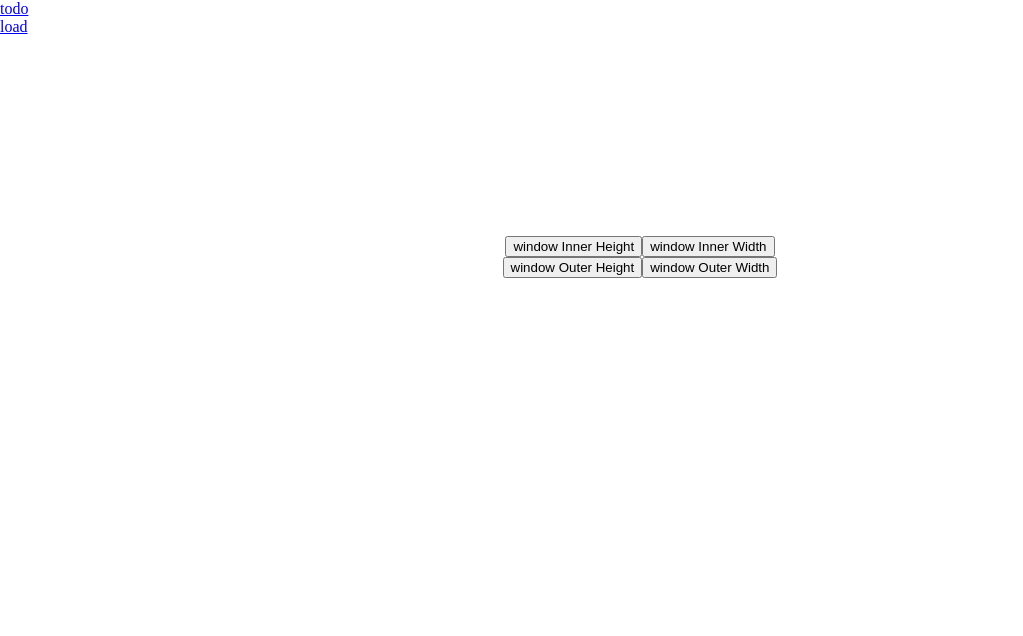
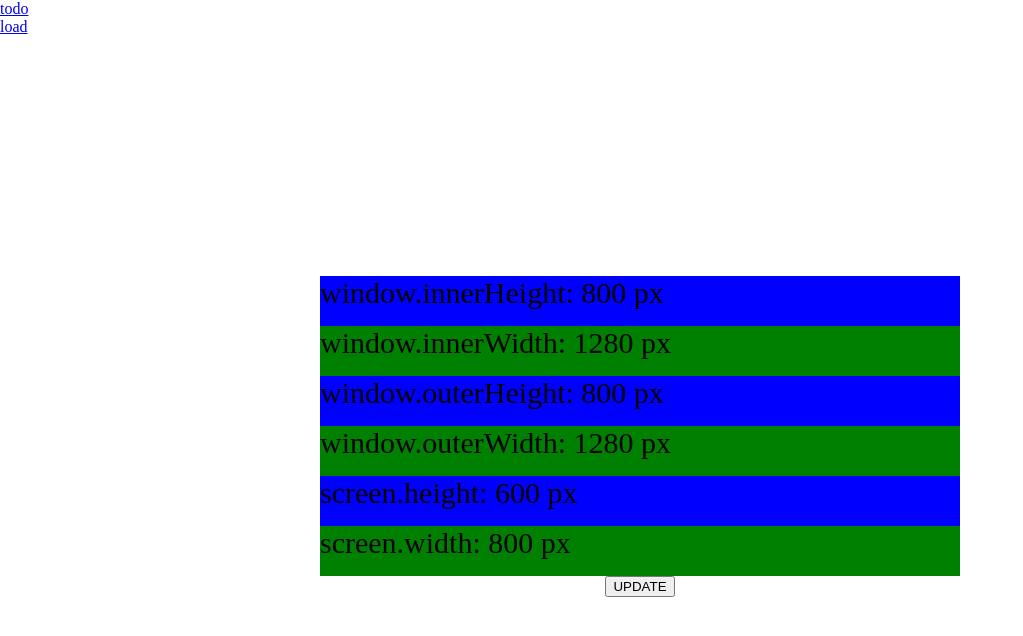
Before and after one commit to B106Roger/MyPWA, an Angular app: page /load in a window 1280 px wide. Shown: the top 636 px of the page, without its empty margins (0-1023 px from the left). Built offline with nearby package versions, Linux system fonts and the light colour scheme.

Commit message:
更新test

```diff
--- a/src/app/component/load/load.component.html
+++ b/src/app/component/load/load.component.html
@@ -2,15 +2,13 @@
   <div class="box column">
     <div class="s-box">{{msg1}}</div>
     <div class="s-box">{{msg2}}</div>
-  </div>
+    <div class="s-box">{{msg3}}</div>
+    <div class="s-box">{{msg4}}</div>
+    <div class="s-box">{{msg5}}</div>
+    <div class="s-box">{{msg6}}</div>
   <div class="column">
     <div class="row">
-      <button (click)="innerHeight()">window Inner Height</button>
-      <button (click)="innerWidth()">window Inner Width</button>
-    </div>
-    <div class="row">
-      <button (click)="outerHeight()">window Outer Height</button>
-      <button (click)="outerWidth()">window Outer Width</button>
+      <button (click)="updateWithAlert();">UPDATE</button>
     </div>
   </div>
 </div>
--- a/src/app/component/load/load.component.scss
+++ b/src/app/component/load/load.component.scss
@@ -15,11 +15,17 @@
 }
 
 .box {
-  height: 200px;
+  height: 100vh;
   width: 100vw;
 }
-
 .s-box {
-  height: 50%;
+  height: 50px;
   width: 50%;
+  font-size: 30px;
+  &:nth-child(even){
+    background-color: green
+  }
+  &:nth-child(odd){
+    background-color: blue
+  }
 }
--- a/src/app/component/load/load.component.ts
+++ b/src/app/component/load/load.component.ts
@@ -16,11 +16,28 @@ var PARENT_USER       = "test005";
 export class LoadComponent implements OnInit, AfterViewInit {
   msg1 = '';
   msg2 = '';
+  msg3 = '';
+  msg4 = '';
+  msg5 = '';
+  msg6 = '';
   ngOnInit() {
+    this.update();
   }
   ngAfterViewInit() {
+    this.update();
   }
-
+  update() {
+    this.msg1 = `window.innerHeight: ${window.innerHeight} px`;
+    this.msg2 = `window.innerWidth: ${window.innerWidth} px`;
+    this.msg3 = `window.outerHeight: ${window.outerHeight} px`;
+    this.msg4 = `window.outerWidth: ${window.outerWidth} px`;
+    this.msg5 = `screen.height: ${screen.height} px`;
+    this.msg6 = `screen.width: ${screen.width} px`;
+  }
+  updateWithAlert() {
+    this.update();
+    window.alert('update');
+  }
   innerHeight() {
     this.msg2 = `window.innerHeight: ${window.innerHeight} px`;
   }
@@ -33,5 +50,11 @@ export class LoadComponent implements OnInit, AfterViewInit {
   outerWidth() {
     this.msg1 = `window.outerWidth: ${window.outerWidth} px`;
   }
+  screenHeight() {
+    this.msg2 = `screen.height: ${screen.height} px`;
+  }
+  screenWidth() {
+    this.msg1 = `screen.width: ${screen.width} px`;
+  }
 
 }
```
